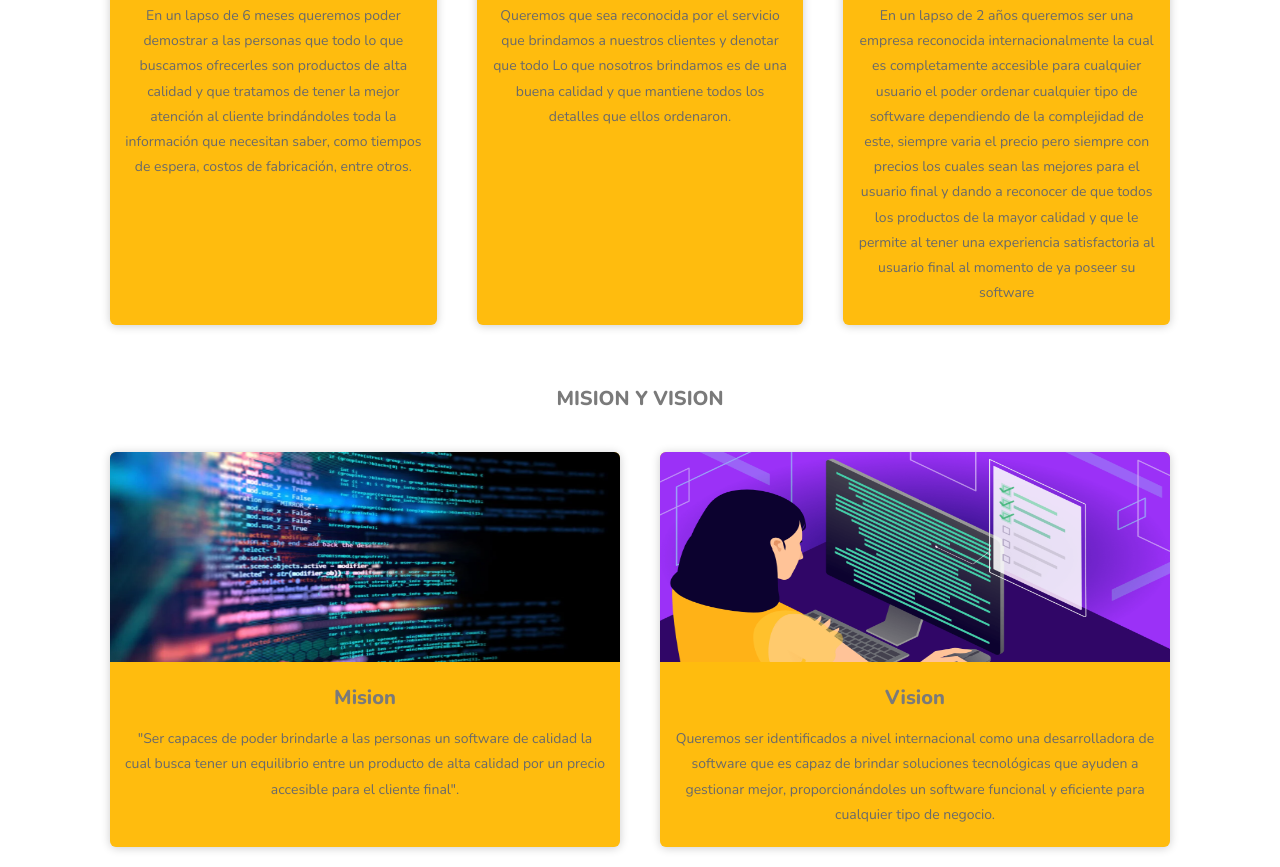
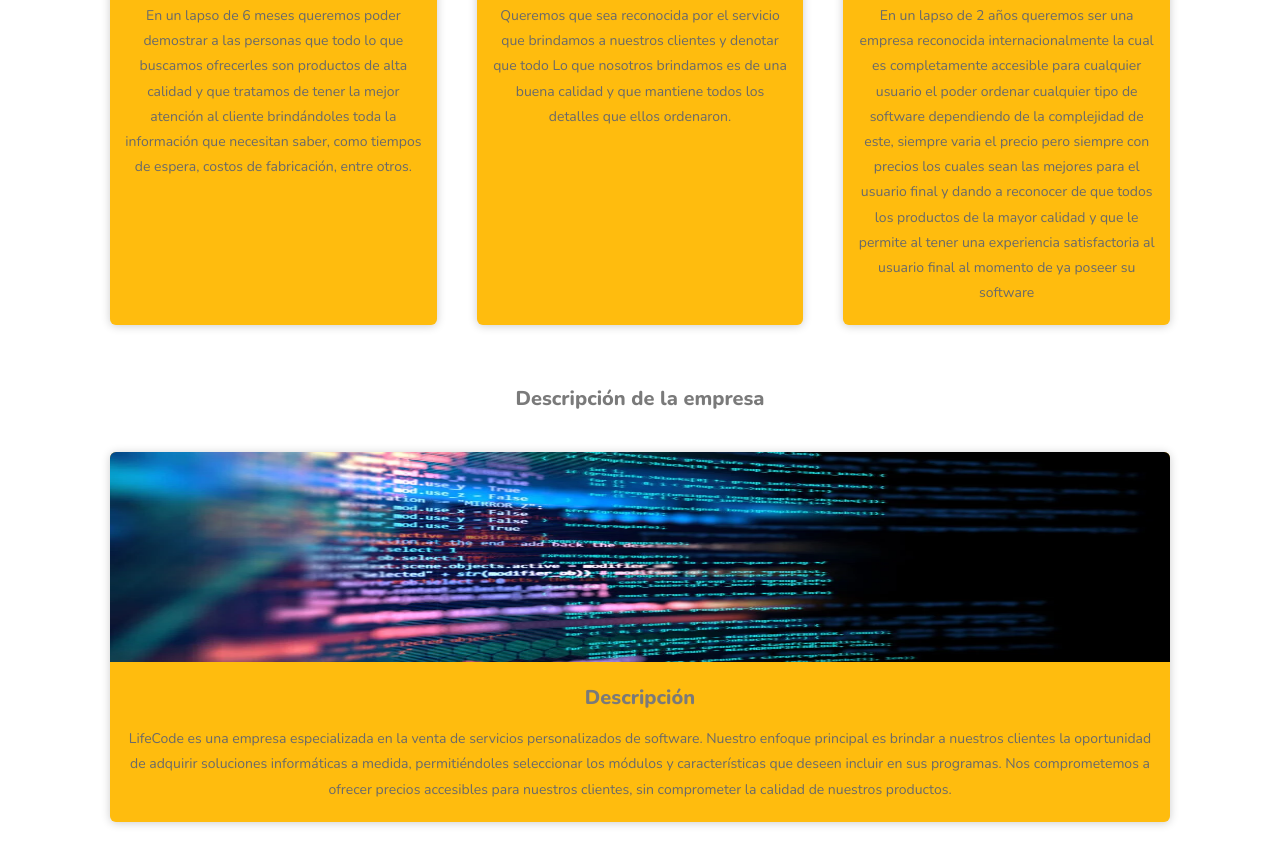
Before and after one commit to EdeAmaya/Pagina-Empresa, a plain HTML site: page paginas/Sobre Nosotros.html in a window 1280 px wide. Shown: the part 463-1330 px from the top of the page. After the commit the page ends 1305 px from the top, so only its background shows below. Drawn offline with nearby package versions, Linux system fonts and the light colour scheme.

Commit message:
Agrege Descripcion

```diff
--- a/paginas/Sobre Nosotros.html
+++ b/paginas/Sobre Nosotros.html
@@ -69,7 +69,7 @@
 
 
     <div class="title-cards">
-        <h2>MISION Y VISION</h2>
+        <h2>Descripción de la empresa</h2>
     </div>
     <div class="container-card">
         <div class="card">
@@ -77,28 +77,14 @@
                 <img src="../img/AdobeStock_348397404_Cropped_1500x850-1024x580.webp">
             </figure>
             <div class="contenido-card">
-                <h3>Mision</h3>
-                <p>"Ser capaces de poder brindarle a las personas un software de calidad la cual busca tener un
-                    equilibrio entre un
-                    producto de alta calidad por un precio accesible para el cliente final".
+                <h3>Descripción</h3>
+                <p>LifeCode es una empresa especializada en la venta de servicios personalizados de software. Nuestro enfoque principal es brindar a nuestros clientes la oportunidad
+                    de adquirir soluciones informáticas a medida, permitiéndoles seleccionar los módulos y características
+                     que deseen incluir en sus programas. Nos comprometemos a ofrecer precios accesibles para nuestros clientes, sin comprometer la calidad de nuestros productos.
                 </p>
             </div>
         </div>
 
-        <div class="card">
-            <figure>
-                <img src="../img/herramientas-de-revision-de-codigo.png">
-            </figure>
-            <div class="contenido-card">
-                <h3>Vision</h3>
-                <p>Queremos ser identificados a nivel internacional como una desarrolladora de software que es capaz de
-                    brindar soluciones tecnológicas que ayuden a gestionar mejor, proporcionándoles un software
-                    funcional y
-                    eficiente para cualquier tipo de negocio.
-                </p>
-
-            </div>
-        </div>
     </div>
     <!--Fin   Tarjetas-->
 
```
